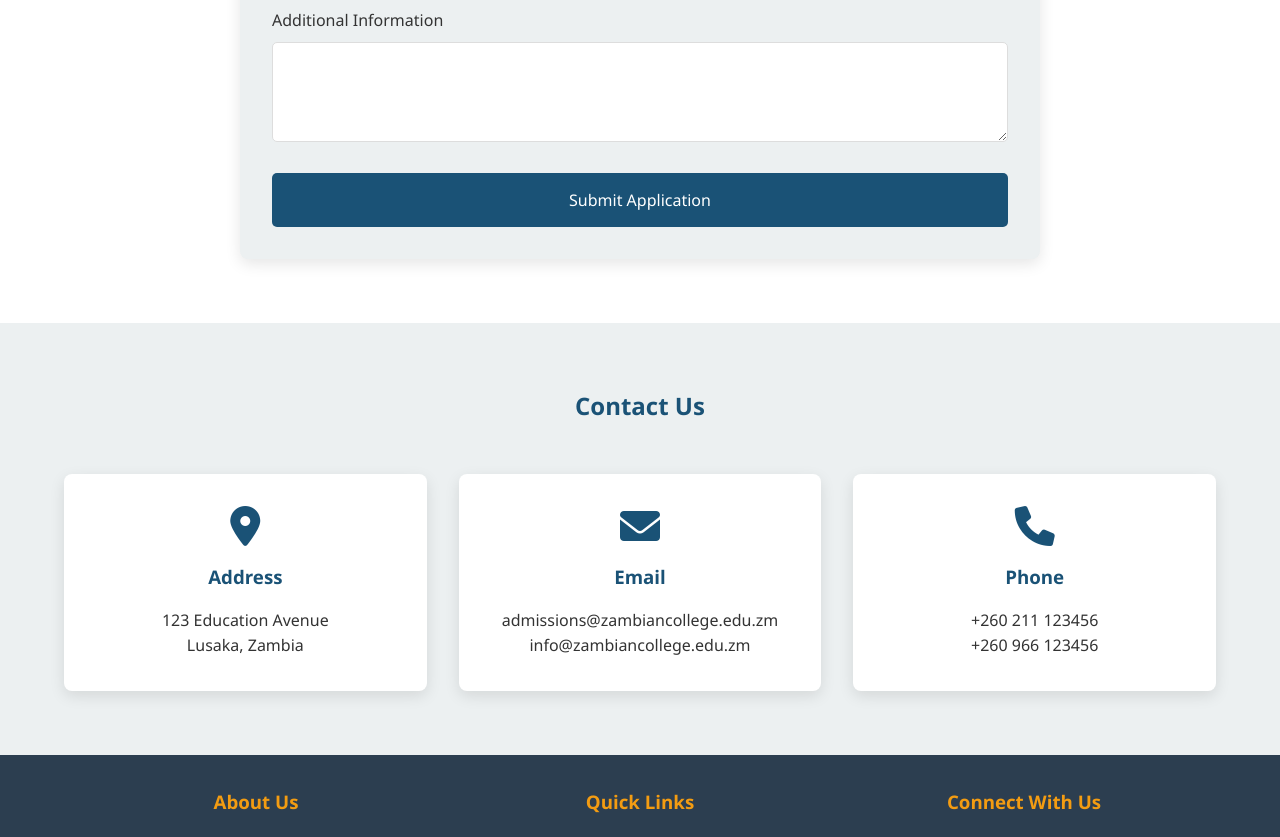
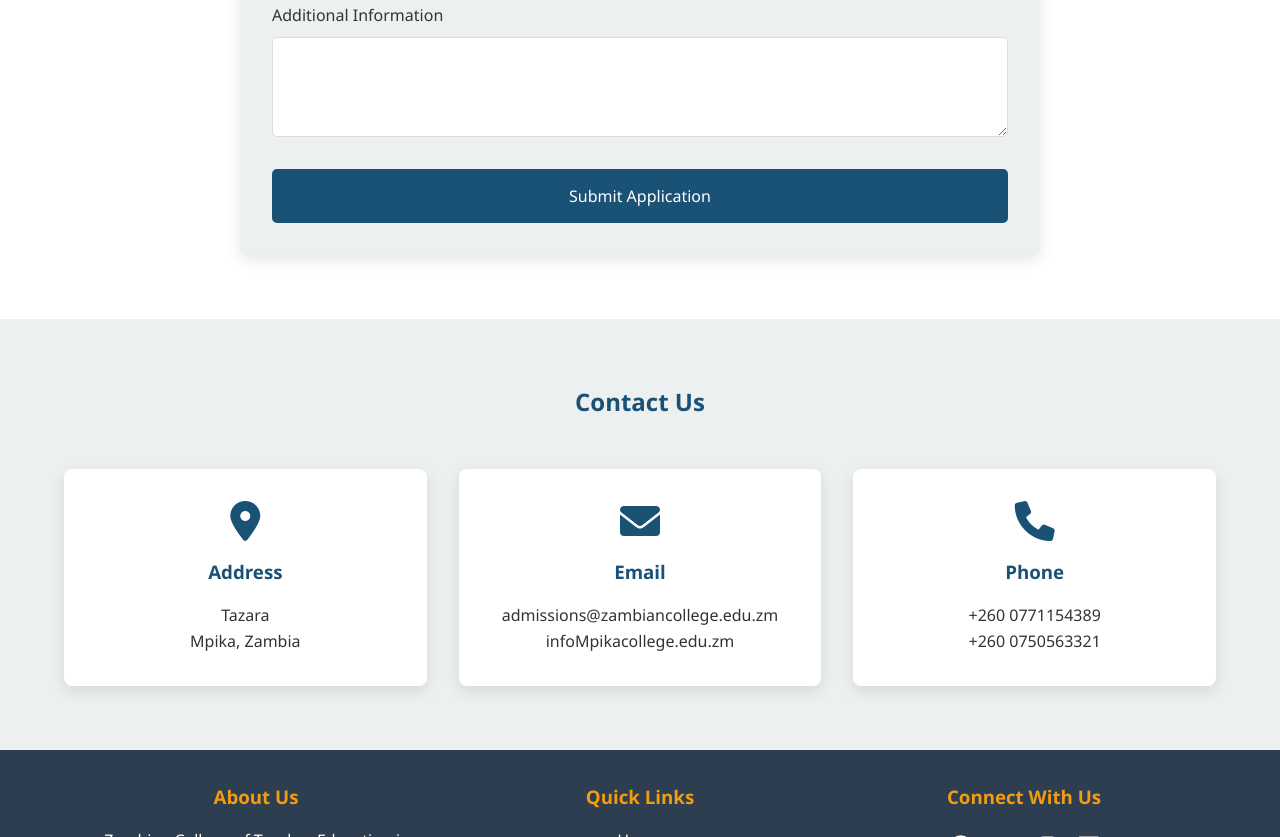
Before and after one commit to stevenkaluwe/mce, a plain HTML site: page index.html in a window 1280 px wide. Shown: the part 1963-2800 px from the top of the page. Drawn offline with Linux system fonts and the light colour scheme.

Commit message:
Update index.html

```diff
--- a/index.html
+++ b/index.html
@@ -343,7 +343,7 @@
                 <div class="logo">
                     <img src="https://via.placeholder.com/60x60" alt="College Logo">
                     <div class="logo-text">
-                        <h1>Zambian College of Teacher Education</h1>
+                        <h1Mpika College of Education </h1>
                         <p>Shaping the future of education</p>
                     </div>
                 </div>
@@ -508,17 +508,17 @@
                 <div class="contact-card">
                     <i class="fas fa-map-marker-alt"></i>
                     <h3>Address</h3>
-                    <p>123 Education Avenue<br>Lusaka, Zambia</p>
+                    <p>Tazara<br>Mpika, Zambia</p>
                 </div>
                 <div class="contact-card">
                     <i class="fas fa-envelope"></i>
                     <h3>Email</h3>
-                    <p>admissions@zambiancollege.edu.zm<br>info@zambiancollege.edu.zm</p>
+                    <p>admissions@zambiancollege.edu.zm<br>infoMpikacollege.edu.zm</p>
                 </div>
                 <div class="contact-card">
                     <i class="fas fa-phone"></i>
                     <h3>Phone</h3>
-                    <p>+260 211 123456<br>+260 966 123456</p>
+                    <p>+260 0771154389<br>+260 0750563321</p>
                 </div>
             </div>
         </div>
```
